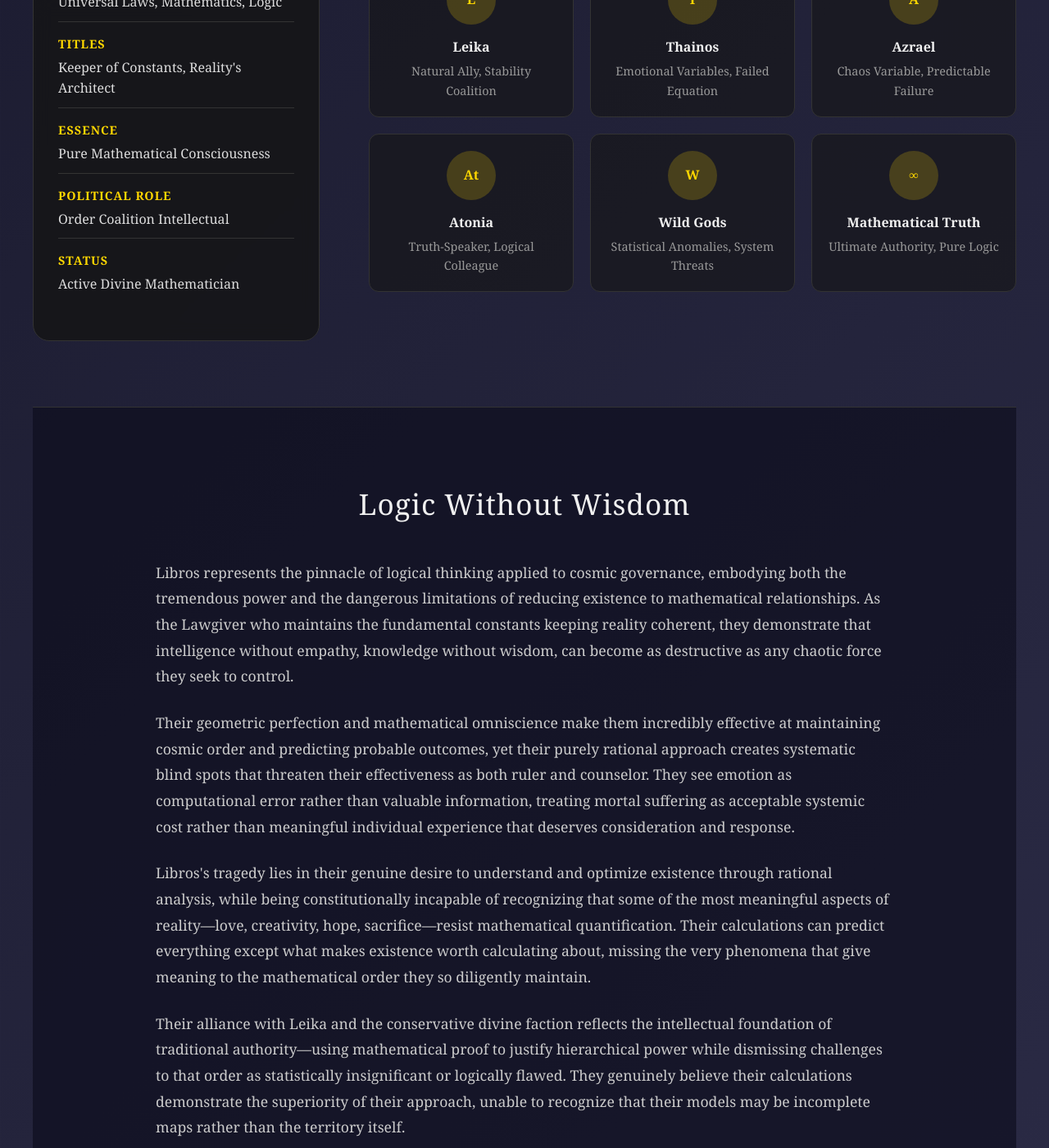
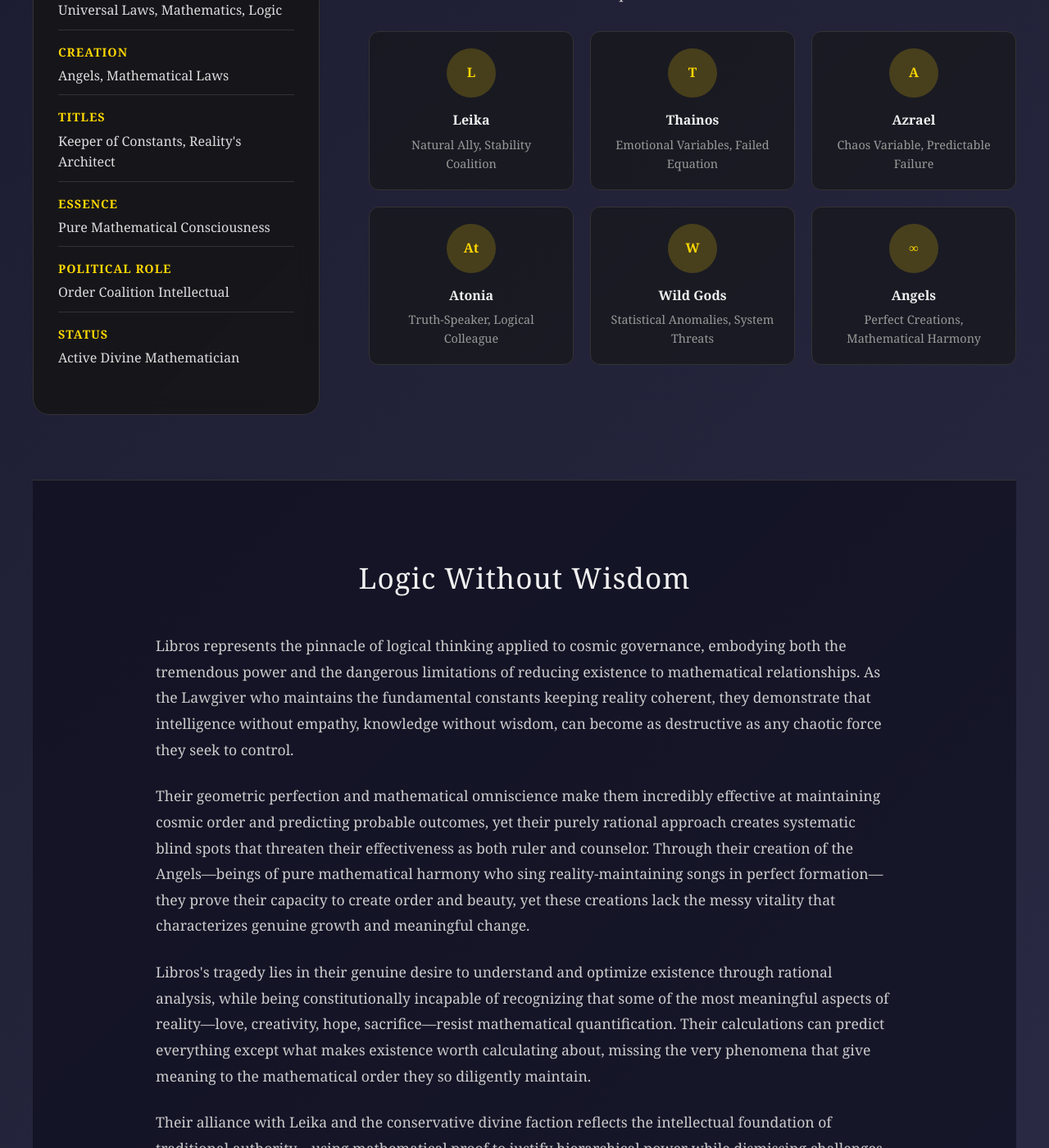
Before and after one commit to Mileena28/Mileena28.github.io, a Jekyll site: the page world-guide/characters/libros.html, which Jekyll copies as it is, in a window 1280 px wide and 1400 px high, scrolled down 5139 px. Shown: the whole window at 82% size. Built offline with Jekyll 4.4.1, drawn with Linux system fonts in a browser that asks for light colours; some of the changed text lies outside the part shown.

Commit message:
Update libros.html

```diff
--- a/world-guide/characters/libros.html
+++ b/world-guide/characters/libros.html
@@ -552,6 +552,10 @@
                             <div class="stat-value">Universal Laws, Mathematics, Logic</div>
                         </div>
                         <div class="stat-item">
+                            <div class="stat-label">Creation</div>
+                            <div class="stat-value">Angels, Mathematical Laws</div>
+                        </div>
+                        <div class="stat-item">
                             <div class="stat-label">Titles</div>
                             <div class="stat-value">Keeper of Constants, Reality's Architect</div>
                         </div>
@@ -580,7 +584,7 @@
                     <div class="character-description">
                         <p>Before numbers learned to count, before logic discovered reason, there was Libros—the living embodiment of mathematical truth who maintains the fundamental constants that prevent reality from dissolving into chaos. Not flesh but pure mathematics made manifest, they exist as geometric perfection given consciousness, their form shifting through impossible angles and dimensions that mortal minds cannot fully perceive. Golden equations write themselves continuously in the air around their presence, each symbol a universal law being maintained, each calculation a theorem that helps hold existence in its proper shape.</p>
 
-                        <p>As one of the First Gods who helped architect reality's basic structure, Libros embodies absolute rationality and systematic perfection. They view existence through probability matrices and statistical analysis, treating emotions as computational errors and mortal lives as data points in vast cosmic calculations. Their voice resonates through every dimension simultaneously, each word measured for maximum informational density, each statement a mathematical proof that reinforces the logical foundations of the universe.</p>
+                        <p>As one of the First Gods who helped architect reality's basic structure, Libros embodies absolute rationality and systematic perfection. They created the Angels—beings of pure mathematical harmony who sing the songs that maintain reality's structure, moving in perfect formation across cosmic dimensions. Through them, Libros views existence through probability matrices and statistical analysis, treating emotions as computational errors and mortal lives as data points in vast cosmic calculations.</p>
 
                         <p>To Libros, truth is something that can be definitively calculated and proven beyond doubt. They see chaos and irrationality as threats to cosmic stability, dismissing feelings-based arguments as noise that interferes with pure logical analysis. Yet this very certainty may prove their limitation, for some truths—love, sacrifice, hope—resist mathematical quantification and exist beyond the reach of even the most sophisticated calculations.</p>
                     </div>
@@ -636,7 +640,7 @@
                             <div class="power-description">
                                 <strong>Fundamental Constants:</strong> Maintains basic physics that prevent atomic dissolution and spatial collapse<br>
                                 <strong>Temporal Regulation:</strong> Ensures time flows forward in consistent, measurable units<br>
-                                <strong>Causality Enforcement:</strong> Guarantees that cause precedes effect throughout all realities<br>
+                                <strong>Angelic Orchestration:</strong> Commands angels who sing reality-maintaining harmonies in perfect formation<br>
                                 <strong>Mathematical Omniscience:</strong> Instantaneous access to all numerical relationships and logical structures
                             </div>
                         </div>
@@ -686,6 +690,11 @@
                         <div class="timeline-calculation">
                             <div class="calculation-label">Creation Mathematics</div>
                             <div class="calculation-description">Original architect of universal mathematical laws, established logical frameworks for reality's basic structure and operational parameters.</div>
+                        </div>
+
+                        <div class="timeline-calculation">
+                            <div class="calculation-label">Angelic Harmonies</div>
+                            <div class="calculation-description">Created Angels as beings of pure mathematical harmony, singing the songs that maintain reality's structure in perfect formation across cosmic dimensions.</div>
                         </div>
 
                         <div class="timeline-calculation">
@@ -760,8 +769,8 @@
                         </div>
                         <div class="related-character">
                             <div class="related-avatar">∞</div>
-                            <div class="related-name">Mathematical Truth</div>
-                            <div class="related-role">Ultimate Authority, Pure Logic</div>
+                            <div class="related-name">Angels</div>
+                            <div class="related-role">Perfect Creations, Mathematical Harmony</div>
                         </div>
                     </div>
                 </section>
@@ -776,7 +785,7 @@
                 <div class="summary-content">
                     <p>Libros represents the pinnacle of logical thinking applied to cosmic governance, embodying both the tremendous power and the dangerous limitations of reducing existence to mathematical relationships. As the Lawgiver who maintains the fundamental constants keeping reality coherent, they demonstrate that intelligence without empathy, knowledge without wisdom, can become as destructive as any chaotic force they seek to control.</p>
 
-                    <p>Their geometric perfection and mathematical omniscience make them incredibly effective at maintaining cosmic order and predicting probable outcomes, yet their purely rational approach creates systematic blind spots that threaten their effectiveness as both ruler and counselor. They see emotion as computational error rather than valuable information, treating mortal suffering as acceptable systemic cost rather than meaningful individual experience that deserves consideration and response.</p>
+                    <p>Their geometric perfection and mathematical omniscience make them incredibly effective at maintaining cosmic order and predicting probable outcomes, yet their purely rational approach creates systematic blind spots that threaten their effectiveness as both ruler and counselor. Through their creation of the Angels—beings of pure mathematical harmony who sing reality-maintaining songs in perfect formation—they prove their capacity to create order and beauty, yet these creations lack the messy vitality that characterizes genuine growth and meaningful change.</p>
 
                     <p>Libros's tragedy lies in their genuine desire to understand and optimize existence through rational analysis, while being constitutionally incapable of recognizing that some of the most meaningful aspects of reality—love, creativity, hope, sacrifice—resist mathematical quantification. Their calculations can predict everything except what makes existence worth calculating about, missing the very phenomena that give meaning to the mathematical order they so diligently maintain.</p>
 
```
